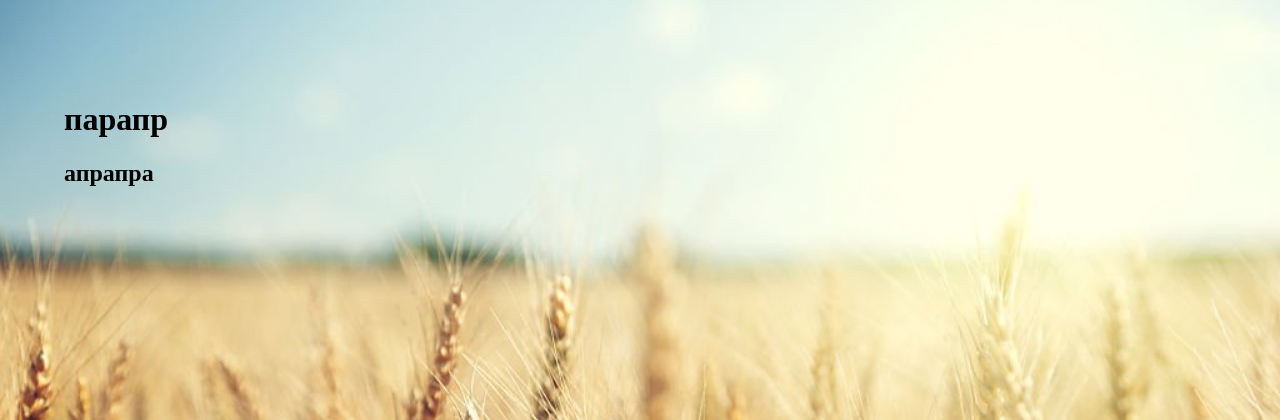
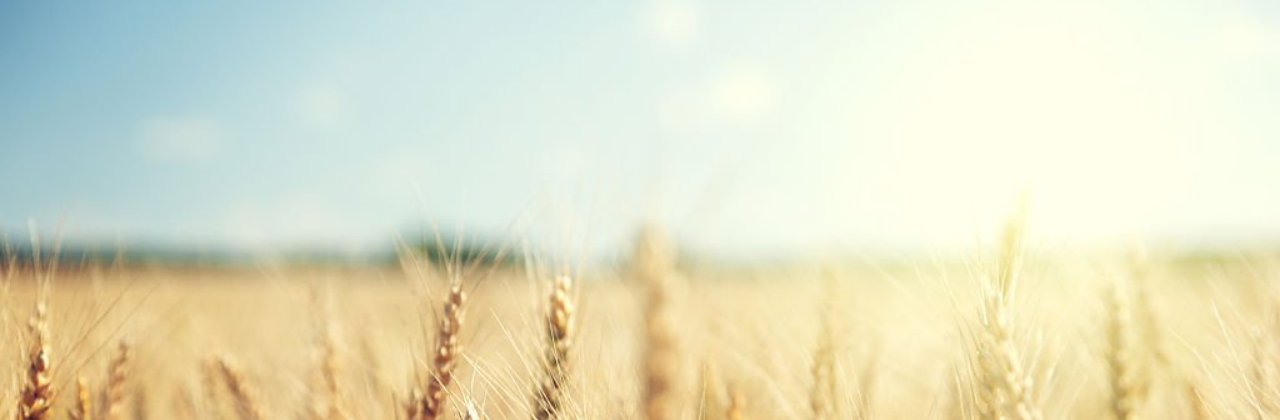
Before and after one commit to NikolayChegivarov/cash_registers, a Django app: page /harvest/ in a window 1280 px wide. Shown: the top 420 px of the page. Run offline with Django 5.2, Linux system fonts and the light colour scheme; some libraries are stand-ins or nearby versions.

Commit message:
buttons назад harvest_views.html

```diff
--- a/cashbox_app/templates/harvest.html
+++ b/cashbox_app/templates/harvest.html
@@ -37,10 +37,6 @@
 </head>
 
 <body>
-    <div class="headers">
-        <h1>парапр</h1>
-        <h2>апрапра</h2>
-    </div>
     <div class="buttons">
         <button onclick="window.location.href='{% url 'harvest_views' %}'">Урожай по всем землям</button>
         <button onclick="window.location.href='{% url 'harvest_address' %}'">Урожай по конкретному полю</button>
--- a/cashbox_app/templates/harvest_views.html
+++ b/cashbox_app/templates/harvest_views.html
@@ -43,9 +43,9 @@
             {% endfor %}
         </table>
     </div>
-    <div class="buttons">
-        <button onclick="window.location.href='{% url 'harvest_views' %}'">Собрать урожай</button>
-    </div>
+<div class="buttons">
+    <button type="button" class="btn btn-back" onclick="window.location.href='/harvest/'; return false;" >Назад</button>
+</div>
 </body>
 </html>
 {% endblock %}
--- a/cashbox_app/templates/сollected_metal.html
+++ b/cashbox_app/templates/сollected_metal.html
@@ -60,7 +60,6 @@
 <div class="buttons">
     <button type="button" class="btn btn-primary" onclick="window.location.href='/secret_room/'; return false;">
         Назад
-    </button>
 </div>
 </form>
 
```
